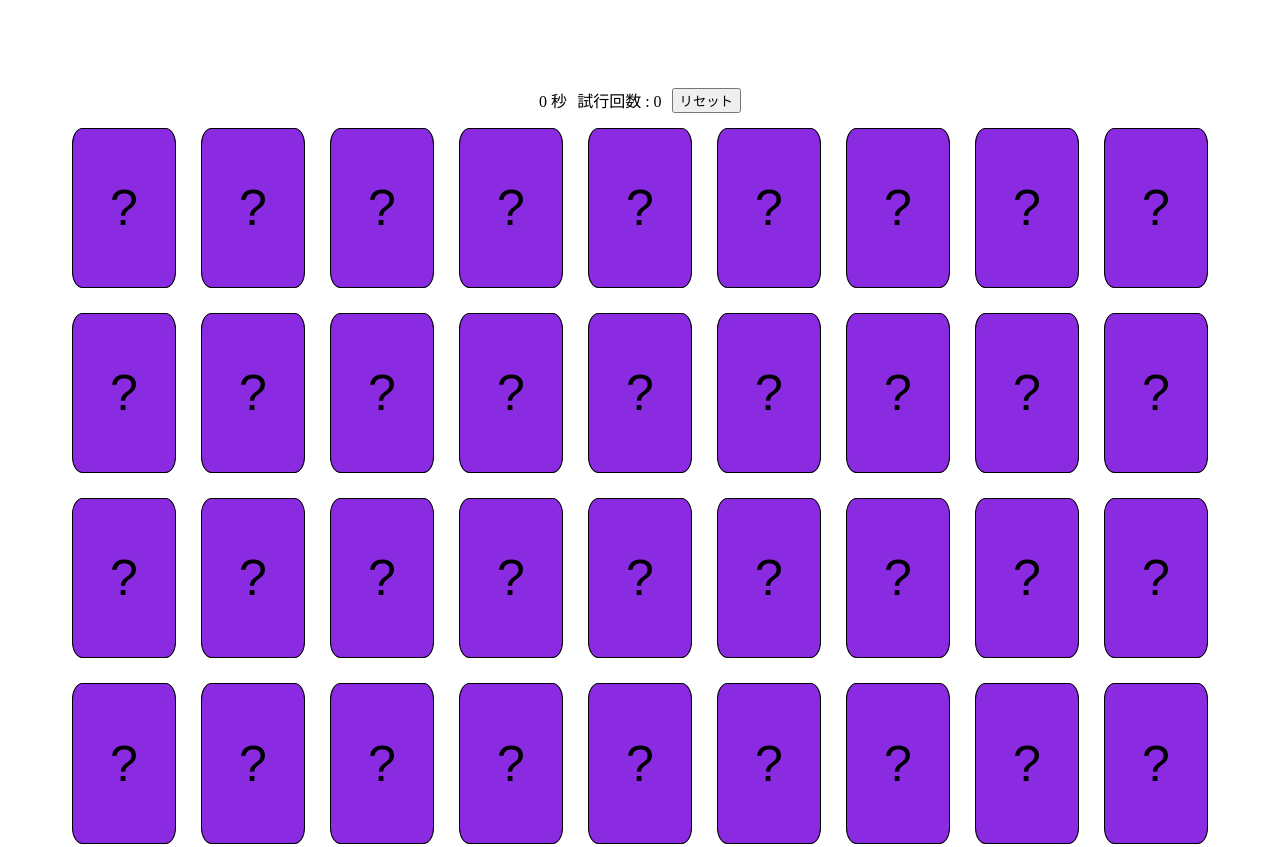
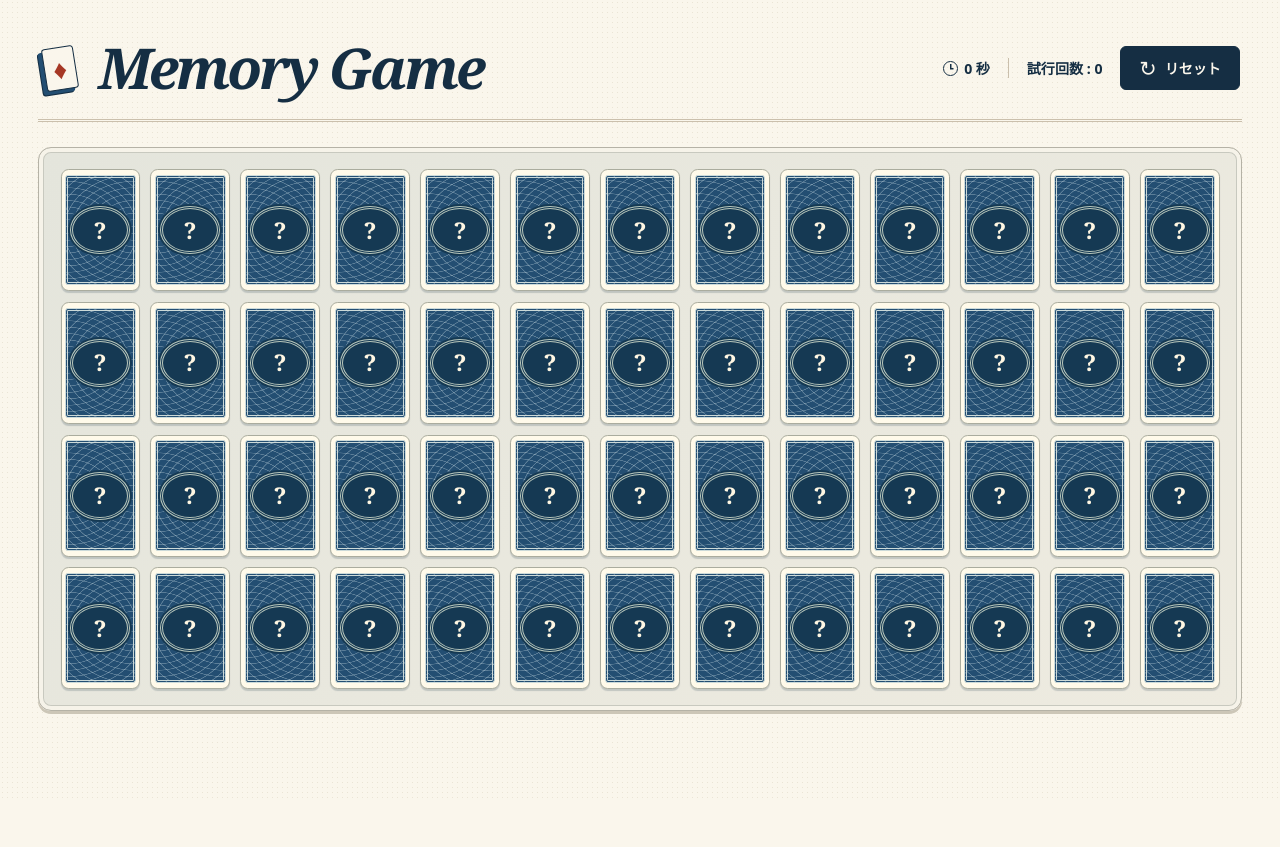
Before and after one commit to paraparacharhan/memory-game, a plain HTML site: page index.html in a window 1280 px wide. Shown: the top 847 px of the page. After the commit the page ends 800 px from the top, so only its background shows below. Drawn offline with Linux system fonts and the light colour scheme.

Commit message:
Add AI CSS

```diff
--- /dev/null
+++ b/ai_style.css
@@ -0,0 +1,254 @@
+/* 紙と藍インクをイメージした神経衰弱のテーマ */
+:root {
+    color-scheme: light;
+    --paper: #faf6ec;
+    --ink: #152e43;
+    --rule: #cabfac;
+    --red: #a63825;
+    --card-blue: #234e72;
+    --card-ink: #153953;
+    --engraving: rgb(221 237 239 / 30%);
+    --page-gutter: clamp(12px, 3vw, 64px);
+    font-family: "Hiragino Sans", "Yu Gothic", system-ui, sans-serif;
+}
+
+*, *::before, *::after {
+    box-sizing: border-box;
+}
+
+body {
+    min-height: 100vh;
+    margin: 0;
+    padding: clamp(18px, 3vw, 52px) var(--page-gutter);
+    color: var(--ink);
+    background-color: var(--paper);
+    background-image: radial-gradient(#9c88692b 0.6px, transparent 0.8px);
+    background-size: 5px 5px;
+}
+
+button {
+    font: inherit;
+    cursor: pointer;
+}
+
+button:focus-visible {
+    outline: 3px solid #ac3d21;
+    outline-offset: 3px;
+}
+
+/* 左に表題、右にゲームの情報。既存の3要素だけで配置する。 */
+.information {
+    display: grid;
+    grid-template-columns: auto 1fr auto auto auto;
+    grid-template-areas: "mark title timer counter reset";
+    align-items: center;
+    gap: clamp(10px, 1.4vw, 26px);
+    margin-bottom: clamp(14px, 2vw, 28px);
+    padding: 0 2px clamp(14px, 1.6vw, 24px);
+    border-bottom: 3px double var(--rule);
+}
+
+/* 少しずらして重ねた2枚のカード */
+.information::before {
+    content: "♦";
+    grid-area: mark;
+    display: grid;
+    place-items: center;
+    width: 32px;
+    height: 43px;
+    margin-inline: 4px;
+    border: 1.5px solid var(--ink);
+    border-radius: 3px;
+    background: var(--paper);
+    color: var(--red);
+    box-shadow: -4px 3px var(--card-blue), -5px 4px var(--ink);
+    font: 27px/1 Georgia, serif;
+    transform: rotate(-9deg);
+}
+
+.information::after {
+    content: "Memory Game";
+    grid-area: title;
+    font: italic bold clamp(2.4rem, 4.4vw, 4.8rem)/1.06 Georgia, "Times New Roman", serif;
+    letter-spacing: -0.055em;
+}
+
+.timer, .counter {
+    margin: 0;
+    white-space: nowrap;
+    font-size: clamp(0.8rem, 1.1vw, 1rem);
+    font-weight: 650;
+    font-variant-numeric: tabular-nums;
+}
+
+.timer {
+    grid-area: timer;
+    display: flex;
+    align-items: center;
+    gap: 0.45em;
+}
+
+.timer::before {
+    content: "";
+    width: 1.05em;
+    height: 1.05em;
+    border: 1.5px solid currentColor;
+    border-radius: 50%;
+    background: linear-gradient(currentColor, currentColor) 50% 28% / 1.5px 34%,
+                linear-gradient(currentColor, currentColor) 65% 55% / 27% 1.5px;
+    background-repeat: no-repeat;
+}
+
+.counter {
+    grid-area: counter;
+    padding-inline-start: clamp(10px, 1.4vw, 26px);
+    border-inline-start: 1px solid var(--rule);
+}
+
+.reset-button {
+    grid-area: reset;
+    justify-self: end;
+    display: inline-flex;
+    align-items: center;
+    gap: 8px;
+    min-height: 44px;
+    padding: 7px clamp(12px, 1.4vw, 24px);
+    border: 1px solid var(--ink);
+    border-radius: 6px;
+    background: var(--ink);
+    color: var(--paper);
+    font-size: 0.875rem;
+    font-weight: bold;
+}
+
+.reset-button::before {
+    content: "↻";
+    font: 1.3rem/1 system-ui, sans-serif;
+}
+
+/* 13列を上限にし、狭い画面ではカードを押せる幅まで列数を減らす。 */
+.card-block {
+    --gap: clamp(7px, 0.85vw, 16px);
+    --min-card: 62px;
+    --one-of-thirteen: calc((100% - 12 * var(--gap)) / 13);
+    display: grid;
+    grid-template-columns: repeat(auto-fit, minmax(min(100%, max(var(--min-card), var(--one-of-thirteen))), 1fr));
+    gap: var(--gap);
+    padding: clamp(12px, 1.65vw, 32px);
+    border: 1px solid #b5b2a6;
+    border-radius: 13px;
+    background: linear-gradient(135deg, #e4e5dc, #eeebe0);
+    box-shadow: inset 0 0 0 4px #f6f3e9, inset 0 0 0 5px #c8c9bf, 0 3px 0 #ccc6b7;
+}
+
+/* 表示文字はJSに任せ、全カードに同じ彫刻風の線と楕円の額を付ける。 */
+.card {
+    position: relative;
+    isolation: isolate;
+    display: grid;
+    place-items: center;
+    width: 100%;
+    min-width: 0;
+    aspect-ratio: 100 / 154;
+    padding: 0;
+    border: 1px solid #aaac9e;
+    border-radius: clamp(5px, 0.6vw, 11px);
+    background: #fffaea;
+    color: #fff7e3;
+    box-shadow: 0 2px 1px #142e4330;
+    font: bold clamp(1.05rem, 1.8vw, 2.4rem)/1 Georgia, "Times New Roman", serif;
+    font-variant-numeric: lining-nums tabular-nums;
+    white-space: nowrap;
+    transition: transform 140ms ease, box-shadow 140ms ease;
+}
+
+.card::before, .card::after {
+    content: "";
+    position: absolute;
+    pointer-events: none;
+    z-index: -1;
+}
+
+.card::before {
+    inset: 4%;
+    border: 3px double #ccdad9;
+    border-radius: 4%;
+    background-color: var(--card-blue);
+    background-image:
+        repeating-radial-gradient(ellipse at 0% 50%, transparent 0 4px, var(--engraving) 4.5px 5px, transparent 5.5px 8px),
+        repeating-radial-gradient(ellipse at 100% 50%, transparent 0 4px, var(--engraving) 4.5px 5px, transparent 5.5px 8px);
+}
+
+.card::after {
+    inset: 30% 11%;
+    border: 3px double #b8c7bc;
+    border-radius: 50%;
+    background: var(--card-ink);
+    box-shadow: 0 0 0 2px var(--card-ink);
+}
+
+@media (hover: hover) {
+    .card:hover {
+        transform: translateY(-3px);
+        box-shadow: 0 5px 7px #16344a36;
+    }
+
+    .reset-button:hover {
+        background: var(--card-blue);
+    }
+}
+
+.card:active, .reset-button:active {
+    transform: translateY(1px);
+}
+
+/* 空の間は操作を遮らず、クリア時だけ中央にメッセージが現れる。 */
+#clear-message:empty {
+    display: none;
+}
+
+#clear-message:not(:empty) {
+    position: fixed;
+    z-index: 2;
+    top: 50%;
+    left: 50%;
+    transform: translate(-50%, -50%);
+    display: grid;
+    justify-items: center;
+    gap: 8px;
+    width: max-content;
+    max-width: calc(100% - 24px);
+    margin: 0;
+    padding: clamp(14px, 2vw, 32px) clamp(20px, 4vw, 64px);
+    border: 5px double var(--ink);
+    border-radius: 8px;
+    background: var(--paper);
+    color: var(--ink);
+    box-shadow: 0 12px 44px #10253555;
+    font: bold clamp(1.8rem, 4vw, 4.2rem)/1.2 "Hiragino Mincho ProN", "Yu Mincho", serif;
+    text-align: center;
+    pointer-events: none;
+}
+
+#clear-message:not(:empty)::before {
+    content: "♦";
+    color: var(--red);
+    font: 1.35rem/1 Georgia, serif;
+}
+
+@media (max-width: 680px) {
+    .information {
+        grid-template-columns: auto auto 1fr auto;
+        grid-template-areas: "mark title title title" "timer timer counter reset";
+        gap: 12px;
+    }
+
+    .information::after {
+        font-size: clamp(1.8rem, 8vw, 2.4rem);
+    }
+}
+
+@media (prefers-reduced-motion: reduce) {
+    .card { transition: none; }
+    .card:hover, .card:active, .reset-button:active { transform: none; }
+}
--- a/index.html
+++ b/index.html
@@ -4,7 +4,7 @@
 <head>
     <meta charset="UTF-8">
     <meta name="viewport" content="width=device-width, initial-scale=1.0">
-    <link rel="stylesheet" href="style.css">
+    <link rel="stylesheet" href="ai_style.css">
     <script src="script.js" defer></script>
     <title>Document</title>
 </head>
```
